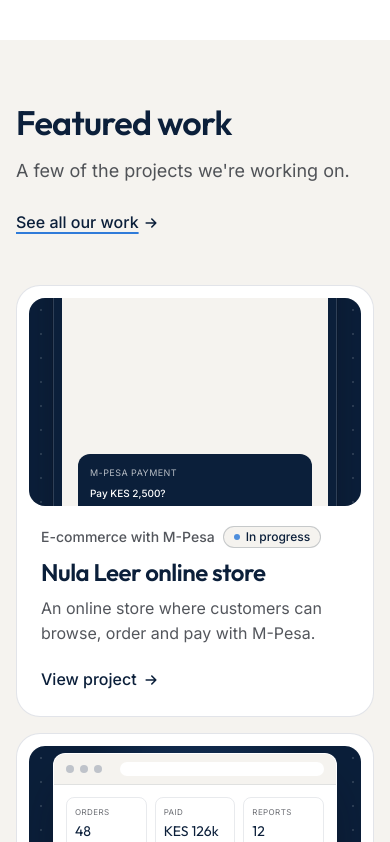
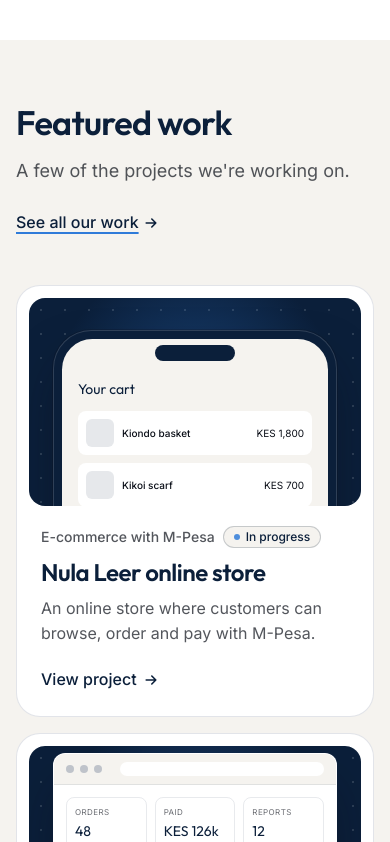
Before and after one commit to Jkosencha/undanova, a Next.js app: page / in a window 390 px wide. Shown: the part 2302-3144 px from the top of the page. Built offline with nearby package versions, Linux system fonts and the light colour scheme.

Commit message:
Show the top of phone previews and tighten the checkout screen

```diff
--- a/src/components/mockups.tsx
+++ b/src/components/mockups.tsx
@@ -53,7 +53,7 @@ export function CheckoutScreen() {
         <span>Total</span>
         <span>KES 2,500</span>
       </div>
-      <div className="mt-auto rounded-xl bg-navy p-3 text-white">
+      <div className="mt-4 rounded-xl bg-navy p-3 text-white">
         <p className="text-[9px] uppercase tracking-wider text-white/70">M-Pesa payment</p>
         <p className="mt-1 font-medium">Pay KES 2,500?</p>
         <div className="mt-2 flex gap-1">
--- a/src/components/previews.tsx
+++ b/src/components/previews.tsx
@@ -32,11 +32,11 @@ export function PreviewPanel({ kind, className = "" }: { kind: PreviewKind; clas
   return (
     <div
       aria-hidden
-      className={`relative isolate flex items-end justify-center overflow-hidden rounded-2xl bg-navy bg-dots px-6 pt-8 ${className}`}
+      className={`relative isolate flex justify-center overflow-hidden rounded-2xl bg-navy bg-dots px-6 pt-8 ${phone ? "items-start" : "items-end"} ${className}`}
     >
       <div className="pointer-events-none absolute left-1/2 top-1/2 -z-10 size-72 -translate-x-1/2 -translate-y-1/2 glow-wave opacity-70" />
       {phone ? (
-        <PhoneFrame className="-mb-24 w-40 transition-transform duration-500 group-hover:-translate-y-2">
+        <PhoneFrame className="w-44 shrink-0 transition-transform duration-500 group-hover:-translate-y-2">
           {kind === "shop" ? <CheckoutScreen /> : <ChatScreen />}
         </PhoneFrame>
       ) : (
```
